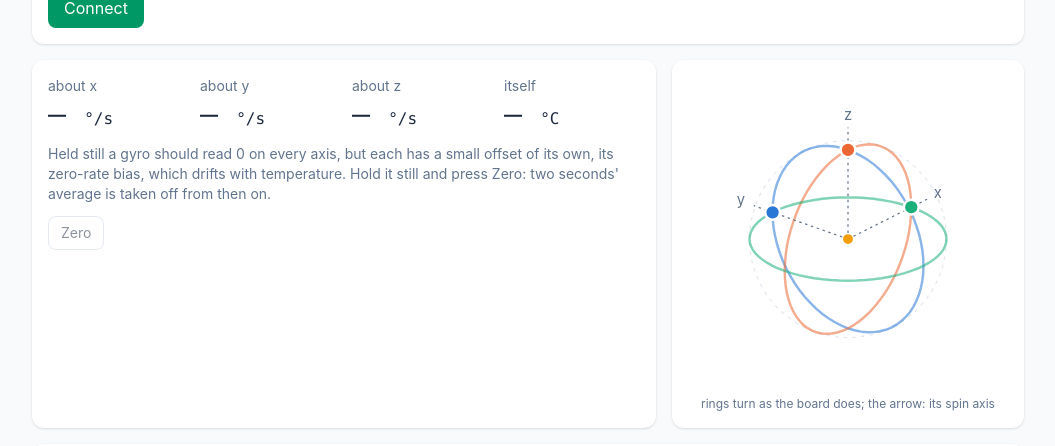
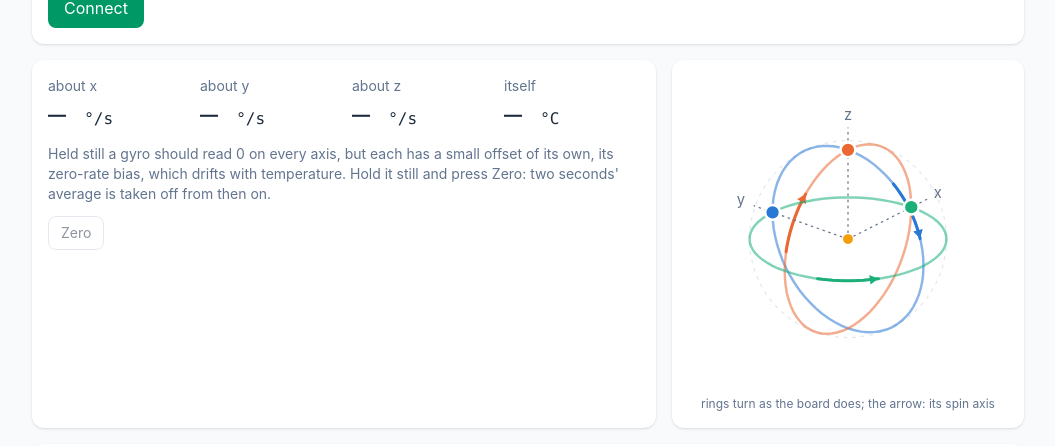
Before and after one commit to aguegu/i2c.ninja, a Vue app: page /itg3200 in a window 1280 px wide. Shown: the part 603-1049 px from the top of the page, without its empty margins (112-1167 px from the left). Built offline with nearby package versions, Linux system fonts and the light colour scheme.

Commit message:
GyroBall: a fixed arrow on each ring for its positive way (right-hand rule), where the ring is nearest the eye
Co-Authored-By: Claude Opus 5.5 <noreply@anthropic.com>

```diff
--- a/src/components/GyroBall.vue
+++ b/src/components/GyroBall.vue
@@ -5,7 +5,9 @@
 // one arrow, the angular velocity: pointing along the axis the board spins
 // about (right-hand rule), as long as it spins fast. On each ring a spin
 // arrow from its marker, along the ring the way the board turns about that
-// axis now, longer the faster. Axes as the board's: x the nose, y left, z up.
+// axis now, longer the faster. And on each ring, fixed where it comes
+// nearest the eye, an arrow for its positive way (the right-hand rule).
+// Axes as the board's: x the nose, y left, z up.
 import { computed } from 'vue';
 import { project as view } from '../lib/view.js';
 
@@ -24,6 +26,7 @@ const DEG = Math.PI / 180;
 const SPIN_MAX_DEG = 120; // a spin arrow's longest sweep, at fullRate
 const SPIN_MIN_DEG = 8; // shorter than this: not drawn (the axis nearly still)
 const SPIN_STEPS = 24;
+const POSITIVE_HALF_DEG = 18; // the positive arrows' half sweep
 
 const project = (v) => view(v, R).slice(0, 2);
 // a point on the ring about axis k, at angle a (radians), turning by the
@@ -32,6 +35,30 @@ function onRing(k, a) {
   const c = Math.cos(a), s = Math.sin(a);
   return project(k === 0 ? [0, c, s] : k === 1 ? [s, 0, c] : [c, s, 0]);
 }
+
+// each ring's positive arrow: a short arc where the ring is nearest the eye,
+// pointing the way positive turns move its marker
+function ringPoint3(k, a) {
+  const c = Math.cos(a), s = Math.sin(a);
+  return k === 0 ? [0, c, s] : k === 1 ? [s, 0, c] : [c, s, 0];
+}
+const positives = Array.from({ length: 3 }, (_, k) => {
+  let best = 0, depth = -Infinity;
+  for (let i = 0; i < RING_POINTS; i++) {
+    const a = (2 * Math.PI * i) / RING_POINTS;
+    const d = view(ringPoint3(k, a), R)[2];
+    if (d > depth) { depth = d; best = a; }
+  }
+  const pts = Array.from({ length: 13 }, (_, i) => onRing(k, best + ((i / 12) * 2 - 1) * POSITIVE_HALF_DEG * DEG));
+  const [a, b] = [pts[11], pts[12]];
+  const d = Math.hypot(b[0] - a[0], b[1] - a[1]) || 1;
+  const u = [(b[0] - a[0]) / d, (b[1] - a[1]) / d];
+  const back = [b[0] - 7 * u[0], b[1] - 7 * u[1]];
+  return {
+    line: pts.map((p) => p.map((v) => v.toFixed(1)).join(',')).join(' '),
+    head: `${b[0].toFixed(1)},${b[1].toFixed(1)} ${(back[0] - 4 * u[1]).toFixed(1)},${(back[1] + 4 * u[0]).toFixed(1)} ${(back[0] + 4 * u[1]).toFixed(1)},${(back[1] - 4 * u[0]).toFixed(1)}`,
+  };
+});
 
 const rings = Array.from({ length: 3 }, (_, k) => Array.from({ length: RING_POINTS + 1 }, (_, i) => onRing(k, (2 * Math.PI * i) / RING_POINTS).map((v) => v.toFixed(1)).join(',')).join(' '));
 const axes = NAMES.map((n, k) => {
@@ -74,6 +101,8 @@ const arrow = computed(() => {
     <circle r="80" fill="none" stroke="var(--chart-grid)" stroke-dasharray="3 4" />
     <g v-for="(n, k) in NAMES" :key="n">
       <polyline :points="rings[k]" fill="none" :stroke="COLOR[k]" stroke-width="2" opacity="0.55" />
+      <polyline :points="positives[k].line" fill="none" :stroke="COLOR[k]" stroke-width="2.5" stroke-linecap="round" />
+      <polygon :points="positives[k].head" :fill="COLOR[k]" />
     </g>
     <g v-for="a in axes" :key="a.n">
       <line x1="0" y1="0" :x2="a.end[0]" :y2="a.end[1]" stroke="var(--chart-text)" stroke-width="1" stroke-dasharray="2 3" />
```
